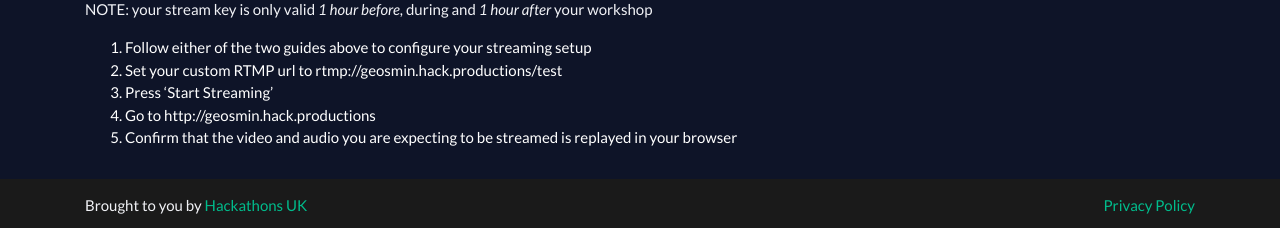
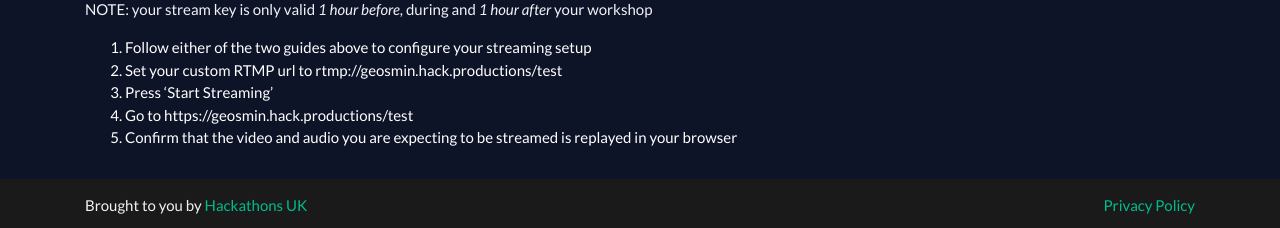
Before and after one commit to HackQuarantine/hq-website, a Jekyll site: the page built from workshops.md, in a window 1280 px wide and 900 px high, scrolled down 2215 px. Shown: the part 669-897 px from the top of the window. Built offline with Jekyll 4.4.1, drawn with Linux system fonts in a browser that asks for light colours; nearby versions of some CDN libraries; some of the changed lines change nothing that is shown.

Commit message:
Deploying to gh-pages from  - ebee8cc1da9e74c12b08c05ece3061d5f4e8ff79 🚀

```diff
--- a/workshops.md
+++ b/workshops.md
@@ -86,5 +86,5 @@ NOTE: your stream key is only valid *1 hour before*, during and *1 hour after* y
   1. Follow either of the two guides above to configure your streaming setup
   2. Set your custom RTMP url to rtmp://geosmin.hack.productions/test
   3. Press 'Start Streaming'
-  3. Go to http://geosmin.hack.productions
+  3. Go to https://geosmin.hack.productions/test
   4. Confirm that the video and audio you are expecting to be streamed is replayed in your browser
```
